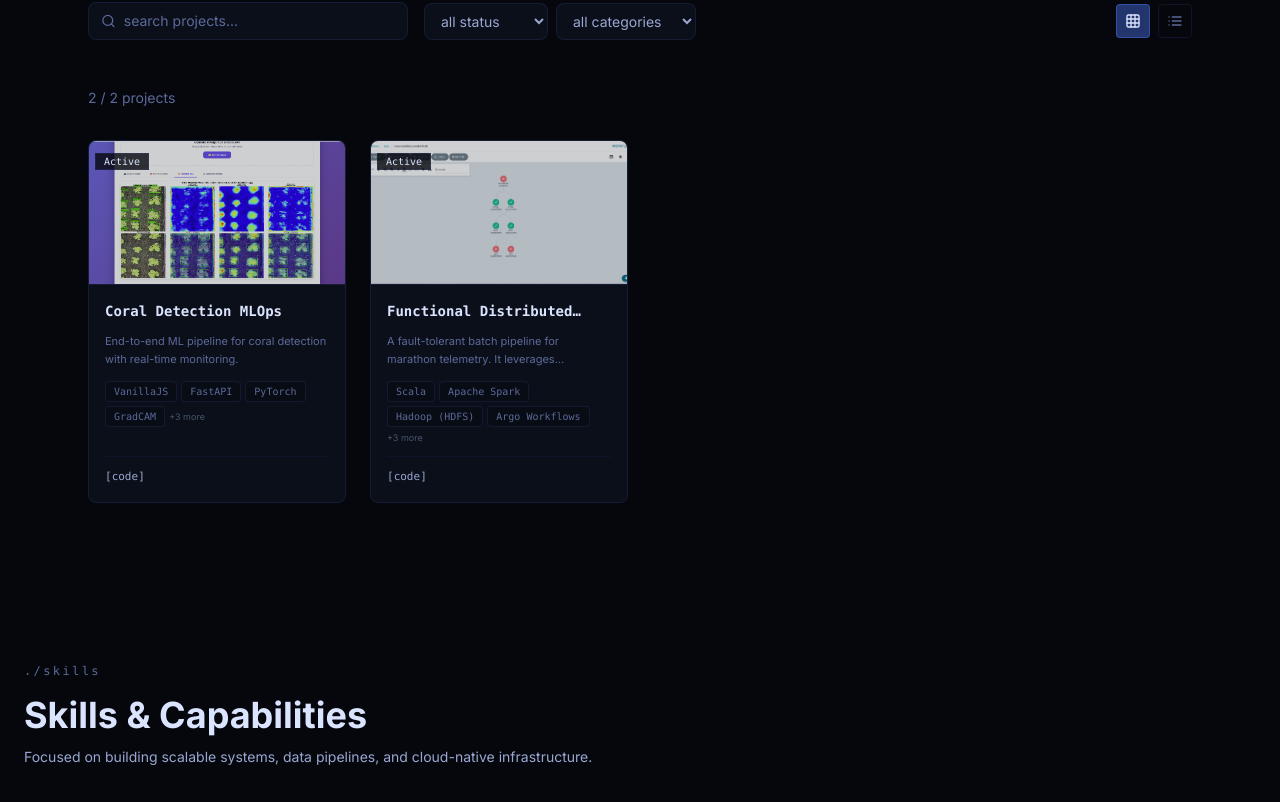
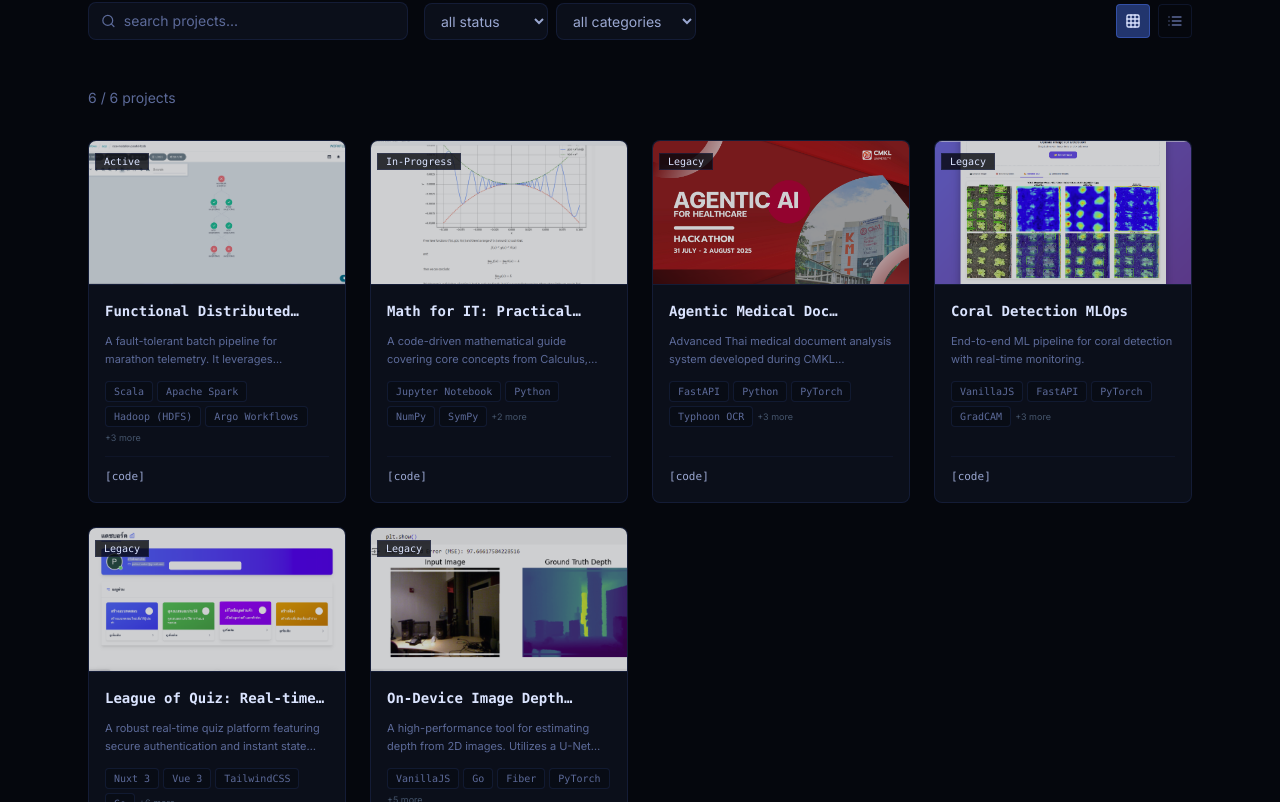
Before and after one commit to PatiphanAK/me_v2, a Next.js app: page / in a window 1280 px wide. Shown: the part 1138-1940 px from the top of the page. Built offline with nearby package versions, Linux system fonts and the light colour scheme.

Commit message:
update project type

```diff
--- a/src/app/components/Molecules/Card/SkillLogo.tsx
+++ /dev/null
@@ -1,217 +0,0 @@
-import type { PracticalSkillProps } from "@/app/types/skill/skill.interface";
-import React from "react";
-
-export const TechLogo: React.FC<PracticalSkillProps> = ({
-  name,
-  logoUrl,
-  color,
-  description,
-  tags
-}) => {
-  const [showTooltip, setShowTooltip] = React.useState(false);
-  const timeoutRef = React.useRef<NodeJS.Timeout | null>(null);
-  const containerRef = React.useRef<HTMLDivElement>(null);
-
-  // ใช้ useCallback เพื่อ optimize performance
-  const showTooltipWithDelay = React.useCallback(() => {
-    if (timeoutRef.current) clearTimeout(timeoutRef.current);
-    setShowTooltip(true);
-  }, []);
-
-  const hideTooltipWithDelay = React.useCallback(() => {
-    timeoutRef.current = setTimeout(() => setShowTooltip(false), 150);
-  }, []);
-
-  const clearDelayedHide = React.useCallback(() => {
-    if (timeoutRef.current) {
-      clearTimeout(timeoutRef.current);
-      timeoutRef.current = null;
-    }
-  }, []);
-
-  // Handle mouse events (desktop)
-  const handleMouseEnter = React.useCallback(() => {
-    showTooltipWithDelay();
-  }, [showTooltipWithDelay]);
-
-  const handleMouseLeave = React.useCallback(() => {
-    hideTooltipWithDelay();
-  }, [hideTooltipWithDelay]);
-
-  // Handle click/touch events (mobile)
-  const handleClick = React.useCallback((e: React.MouseEvent) => {
-    e.stopPropagation();
-    setShowTooltip(prev => !prev);
-  }, []);
-
-  const handleTooltipClick = React.useCallback((e: React.MouseEvent) => {
-    e.stopPropagation();
-  }, []);
-
-  // Close on outside click - ใช้ useCallback และ optimize
-  React.useEffect(() => {
-    if (!showTooltip) return;
-
-    const handleClickOutside = (event: Event) => {
-      if (containerRef.current && !containerRef.current.contains(event.target as Node)) {
-        setShowTooltip(false);
-      }
-    };
-
-    // ใช้ timeout เล็กน้อยเพื่อหลีกเลี่ยง immediate close
-    const timeoutId = setTimeout(() => {
-      document.addEventListener('click', handleClickOutside, { passive: true });
-      document.addEventListener('touchstart', handleClickOutside, { passive: true });
-    }, 0);
-
-    return () => {
-      clearTimeout(timeoutId);
-      document.removeEventListener('click', handleClickOutside);
-      document.removeEventListener('touchstart', handleClickOutside);
-    };
-  }, [showTooltip]);
-
-  // Cleanup timeout on unmount
-  React.useEffect(() => {
-    return () => {
-      if (timeoutRef.current) {
-        clearTimeout(timeoutRef.current);
-      }
-    };
-  }, []);
-
-  // Dynamic positioning based on screen space
-  const getTooltipPosition = () => {
-    // Default to bottom
-    return 'bottom';
-    // TODO: เพิ่ม logic สำหรับ detect screen edges และปรับตำแหน่ง
-  };
-
-  const tooltipPosition = getTooltipPosition();
-
-  return (
-    <div
-      ref={containerRef}
-      className="group relative inline-block"
-      role="button"
-      tabIndex={0}
-      aria-label={`${name} technology`}
-      onKeyDown={(e) => {
-        if (e.key === 'Enter' || e.key === ' ') {
-          e.preventDefault();
-          setShowTooltip(prev => !prev);
-        } else if (e.key === 'Escape') {
-          setShowTooltip(false);
-        }
-      }}
-    >
-      {/* Main logo container */}
-      <div
-        className={`
-          relative w-20 h-20 flex items-center justify-center
-          transform transition-all duration-300 ease-out
-          rounded-2xl backdrop-blur-sm shadow-lg cursor-pointer
-          border border-white/10 bg-white/90
-          hover:scale-110 hover:border-white/30 hover:bg-white hover:shadow-xl
-          active:scale-95 active:border-white/40
-          focus-visible:outline-none focus-visible:ring-2 focus-visible:ring-blue-500/50
-          touch-manipulation select-none
-        `}
-        style={{
-          backgroundColor: color ? `$white` : undefined,
-          borderColor: color ? `$white` : undefined
-        }}
-        onMouseEnter={handleMouseEnter}
-        onMouseLeave={handleMouseLeave}
-        onClick={handleClick}
-      >
-        <img
-          src={logoUrl}
-          alt={`${name} logo`}
-          className="w-12 h-12 object-contain filter drop-shadow-lg pointer-events-none"
-          loading="lazy"
-          onError={(e) => {
-            // Fallback เมื่อโหลดรูปไม่ได้
-            const target = e.target as HTMLImageElement;
-            target.style.display = 'none';
-            const fallback = document.createElement('div');
-            fallback.className = 'w-12 h-12 bg-gray-300 rounded-lg flex items-center justify-center text-gray-600 text-xs font-bold';
-            fallback.textContent = name.substring(0, 2).toUpperCase();
-            target.parentNode?.appendChild(fallback);
-          }}
-        />
-
-        {/* Loading state indicator */}
-        <div className="absolute inset-0 bg-white/50 rounded-2xl opacity-0 group-active:opacity-100 transition-opacity duration-150" />
-      </div>
-
-      {/* Tooltip */}
-      <div
-        className={`
-          absolute left-1/2 transform -translate-x-1/2 z-50
-          transition-all duration-300 ease-out
-          ${tooltipPosition === 'bottom' ? '-bottom-20' : '-top-20'}
-          ${showTooltip
-            ? 'opacity-100 scale-100 translate-y-0 pointer-events-auto'
-            : 'opacity-0 scale-95 translate-y-2 pointer-events-none'
-          }
-        `}
-        onMouseEnter={clearDelayedHide}
-        onMouseLeave={hideTooltipWithDelay}
-        onClick={handleTooltipClick}
-        role="tooltip"
-        aria-live="polite"
-      >
-        <div className="relative bg-gray-900/95 backdrop-blur-md text-white text-sm px-4 py-3 rounded-xl border border-white/20 shadow-2xl min-w-64 max-w-sm">
-
-          {/* Close button - แสดงเฉพาะบน mobile */}
-          <button
-            onClick={() => setShowTooltip(false)}
-            className="absolute -top-2 -right-2 w-6 h-6 bg-red-500/90 hover:bg-red-500 text-white rounded-full flex items-center justify-center text-xs font-bold border border-white/30 backdrop-blur-sm transition-all duration-200 sm:hidden focus:outline-none focus:ring-2 focus:ring-red-400/50"
-            aria-label="Close tooltip"
-          >
-            ×
-          </button>
-
-          {/* Content */}
-          <div className="font-semibold text-center mb-2 text-base">{name}</div>
-
-          {description && (
-            <div className="text-xs text-gray-300 text-center leading-relaxed mb-3 px-2">
-              {description}
-            </div>
-          )}
-
-          {tags && tags.length > 0 && (
-            <div className="space-y-2">
-              <div className="text-xs text-blue-300 text-center font-medium">
-                Experience with:
-              </div>
-              <div className="flex flex-wrap justify-center gap-1">
-                {tags.map((tag, index) => (
-                  <span
-                    key={`${tag}-${index}`}
-                    className="inline-block bg-blue-600/90 text-white text-xs px-2 py-1 rounded-full border border-blue-400/50 backdrop-blur-sm hover:bg-blue-500/90 transition-colors duration-200 cursor-default"
-                  >
-                    {tag}
-                  </span>
-                ))}
-              </div>
-            </div>
-          )}
-
-          {/* Arrow */}
-          <div
-            className={`
-              absolute left-1/2 transform -translate-x-1/2 w-0 h-0
-              ${tooltipPosition === 'bottom'
-                ? '-top-2 border-l-4 border-r-4 border-b-4 border-transparent border-b-gray-900/95'
-                : '-bottom-2 border-l-4 border-r-4 border-t-4 border-transparent border-t-gray-900/95'
-              }
-            `}
-          />
-        </div>
-      </div>
-    </div>
-  );
-};
--- a/src/app/data/project/project.ts
+++ b/src/app/data/project/project.ts
@@ -6,7 +6,7 @@ import {
 
 export const projectData: Project[] = [
   {
-    id: 1,
+    id: 3,
     title: "Coral Detection MLOps",
 
     description:
@@ -38,12 +38,12 @@ export const projectData: Project[] = [
       accuracy: "92%",
     },
 
-    status: ProjectStatus.Active,
+    status: ProjectStatus.Legacy,
     type: "ml-system",
     categories: [ProjectCategory.FullStack],
   },
   {
-    id: 2,
+    id: 6,
     title: "Functional Distributed Racing Data Pipeline",
 
     description:
@@ -81,78 +81,128 @@ export const projectData: Project[] = [
     type: "data",
     categories: [ProjectCategory.Backend],
   },
-];
-// export const projectData: Project[] = [
-//   {
-//     id: 1,
-//     title: "Object detection basic",
-//     description:
-//       "Full-Stack MLOps for Green Coral Detection. Fine-tuned YOLOv12n analyzed with Grad-CAM, tracked by MLflow, and monitored in real-time using Prometheus/Grafana visualization via a basic Web UI.",
-//     image: "/assets/project/basic_object_detection.png",
-//     githubURL: "https://github.com/PatiphanAK/object_detection_basic",
-//     techStack: [
-//       "FastAPI",
-//       "PyTorch",
-//       "PyTorch-GRADCAM",
-//       "OpenCV",
-//       "MLflow",
-//       "VanillaJS",
-//     ],
-//     tool: null,
-//     website: null,
-//     status: ProjectStatus.Active,
-//     categories: [ProjectCategory.FullStack],
-//   },
-//   {
-//     id: 5,
-//     title: "Math for IT",
-//     description:
-//       "A practical, code-driven mathematics notebook covering core topics from Calculus Linear Algebra Probability. It provides hands-on examples and visualizations using Python libraries like NumPy, SymPy, and Matplotlib.",
-//     image: "/assets/project/math_for_it.png",
-//     githubURL: "https://github.com/PatiphanAK/math-for-it",
-//     techStack: ["Python", "NumPy", "SymPy", "Matplotlib"],
-//     tool: null,
-//     website: null,
-//     status: ProjectStatus.InProgress,
-//     categories: [ProjectCategory.Notebook],
-//   },
-//   {
-//     id: 4,
-//     title: "CMKL Hackathon",
-//     description:
-//       "A Thai medical document analysis system using Typhoon OCR for enhanced text extraction and advanced language models for question-answering. Developed with a FastAPI backend and PyTorch for model inference.",
-//     image: "/assets/project/cmkl_agentic_healthcare.png",
-//     githubURL: "https://github.com/PatiphanAK/cmkl-med-hackathon",
-//     techStack: ["FastAPI", "PyTorch", "OCR", "LLM", "Python"],
-//     tool: null,
-//     website: null,
-//     status: ProjectStatus.InProgress,
-//     categories: [ProjectCategory.AIML],
-//   },
-//   {
-//     id: 2,
-//     title: "Quiz App",
-//     description:
-//       "An interactive quiz application. Developed with Fiber backend, Gorilla WebSocket for real-time interactions, and Nuxt 3 frontend. Features Google OAuth2.0 authentication with secure HTTP cookie implementation.",
-//     image: "/assets/project/quiz.png",
-//     githubURL: "https://github.com/PatiphanAK/leauge-of-quiz",
-//     techStack: ["Go", "Fiber", "Websocket", "Nuxt 3", "OAuth"],
-//     tool: null,
-//     website: null,
-//     status: ProjectStatus.Completed,
-//     categories: [ProjectCategory.FullStack, ProjectCategory.RealTimeApp],
-//   },
-//   {
-//     id: 6,
-//     title: "Image Depth Estimation",
-//     description:
-//       "An interactive tool for estimating depth from a single 2D image. It leverages a pre-trained PyTorch model (U-Net with a ResNet backbone), converted to ONNX for efficient, cross-platform inference. The backend is built with the Go Fiber framework to serve the model via a REST API.",
-//     image: "/assets/project/image_depth.png",
-//     githubURL: "https://github.com/PatiphanAK/image-depth-estimation",
-//     techStack: ["ONNX", "Fiber", "PyTorch", "U-Net", "ResNet"],
-//     tool: "https://depth.patiphan.dev/",
-//     website: null,
-//     status: ProjectStatus.Legacy,
-//     categories: [ProjectCategory.FullStack, ProjectCategory.AIML],
-//   },
-// ];
+  {
+    id: 1,
+    title: "On-Device Image Depth Estimation",
+    description:
+      "A high-performance tool for estimating depth from 2D images. Utilizes a U-Net architecture with a ResNet backbone, optimized for cross-platform inference via the ONNX runtime.",
+    highlights: [
+      "Optimized PyTorch model using ONNX for 3x faster inference",
+      "Built high-concurrency REST API using Go Fiber",
+      "Implemented seamless U-Net + ResNet feature extraction",
+      "Cross-platform support for efficient edge-device deployment",
+    ],
+    image: "/assets/project/image_depth.png",
+    stack: {
+      frontend: ["VanillaJS"],
+      backend: ["Go", "Fiber"],
+      ml: ["PyTorch", "ONNX", "U-Net", "ResNet"],
+      pipeline: ["Docker"],
+      infra: ["Self-hosted"],
+    },
+    links: {
+      github: "https://github.com/PatiphanAK/image-depth-estimation",
+      demo: "https://depth.patiphan.dev/",
+    },
+    metrics: {
+      latency: "Sub-200ms inference on standard CPUs",
+      optimization: "Model size reduced via ONNX quantization",
+    },
+    status: ProjectStatus.Legacy,
+    type: "ml-system",
+    categories: [ProjectCategory.FullStack, ProjectCategory.AIML],
+  },
+  {
+    id: 5,
+    title: "Math for IT: Practical Notebooks",
+    description:
+      "A code-driven mathematical guide covering core concepts from Calculus, Linear Algebra, and Probability, bridging the gap between theory and IT applications.",
+    highlights: [
+      "Interactive visualizations using Matplotlib & Seaborn",
+      "Symbolic computation implementations with SymPy",
+      "Large-scale numerical operations using NumPy",
+      "Documented core concepts for Computer Science students",
+    ],
+    image: "/assets/project/math_for_it.png",
+    stack: {
+      frontend: ["Jupyter Notebook"],
+      backend: ["Python"],
+      ml: ["NumPy", "SymPy", "Matplotlib", "Seaborn"],
+      pipeline: [],
+      infra: [],
+    },
+    links: {
+      github: "https://github.com/PatiphanAK/math-for-it",
+      demo: null,
+    },
+    metrics: {
+      coverage: "Calculus, Linear Algebra, Statistics",
+      approach: "Pure code-driven explanations",
+    },
+    status: ProjectStatus.InProgress,
+    type: "notebook",
+    categories: [ProjectCategory.Notebook],
+  },
+  {
+    id: 4,
+    title: "Agentic Medical Doc Analysis (CMKL)",
+    description:
+      "Advanced Thai medical document analysis system developed during CMKL Hackathon. Combines OCR with LLMs for intelligent question-answering over clinical records.",
+    highlights: [
+      "Integrated Typhoon OCR for high-accuracy Thai text extraction",
+      "Designed RAG pipeline for medical document QA",
+      "Asynchronous backend processing via FastAPI",
+      "Implemented Agentic workflows for complex query handling",
+    ],
+    image: "/assets/project/cmkl_agentic_healthcare.png",
+    stack: {
+      frontend: [],
+      backend: ["FastAPI", "Python"],
+      ml: ["PyTorch", "Typhoon OCR", "LLM", "LangChain"],
+      pipeline: ["RAG"],
+      infra: [],
+    },
+    links: {
+      github: "https://github.com/PatiphanAK/cmkl-med-hackathon",
+      demo: null,
+    },
+    metrics: {
+      capability: "OCR + Semantic Search + QA",
+      domain: "Thai Medical Healthcare",
+    },
+    status: ProjectStatus.Legacy,
+    type: "ml-system",
+    categories: [ProjectCategory.AIML],
+  },
+  {
+    id: 2,
+    title: "League of Quiz: Real-time Interactive App",
+    description:
+      "A robust real-time quiz platform featuring secure authentication and instant state synchronization for interactive learning.",
+    highlights: [
+      "Real-time communication using Gorilla WebSockets",
+      "Secure Google OAuth 2.0 with HTTP-only cookie session",
+      "Modern SSR/CSR frontend using Nuxt 3",
+      "High-performance Go Fiber backend architecture",
+    ],
+    image: "/assets/project/quiz.png",
+    stack: {
+      frontend: ["Nuxt 3", "Vue 3", "TailwindCSS"],
+      backend: ["Go", "Fiber", "Websocket", "Redis"],
+      ml: [],
+      pipeline: ["GitHub Actions"],
+      infra: ["Docker", "Google Cloud OAuth"],
+    },
+    links: {
+      github: "https://github.com/PatiphanAK/leauge-of-quiz",
+      demo: null,
+    },
+    metrics: {
+      sync: "Low-latency WebSocket updates",
+      security: "Secure OAuth2 Flow with SSR support",
+    },
+    status: ProjectStatus.Legacy,
+    type: "real-time",
+    categories: [ProjectCategory.FullStack, ProjectCategory.RealTimeApp],
+  },
+].sort((a, b) => b.id - a.id);
--- a/src/app/types/project/project.type.ts
+++ b/src/app/types/project/project.type.ts
@@ -38,7 +38,8 @@ export interface Project {
     | "fullstack"
     | "realtime"
     | "notebook"
-    | "data";
+    | "data"
+    | undefined;
   metrics?: Record<string, string>;
 }
 
```
